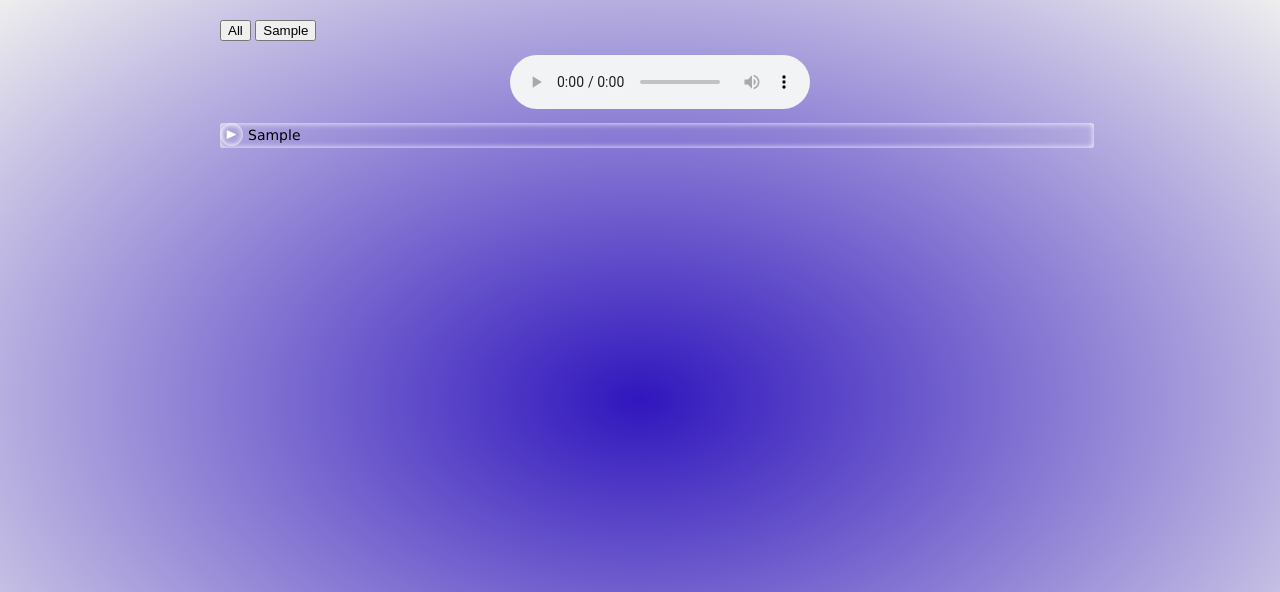
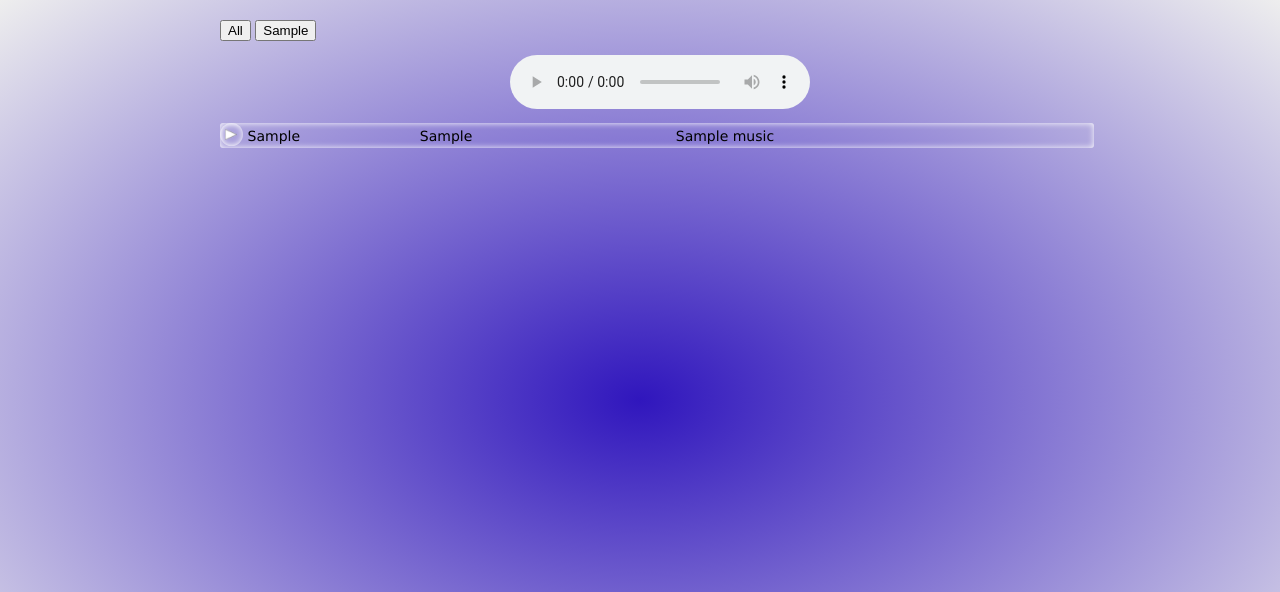
Before and after one commit to flomelki/musichub, a Node server app: page / in a window 1280 px wide. Shown: the top 592 px of the page. Run offline with Node 20, Linux system fonts and the light colour scheme; tables that the repository leaves empty hold one stand-in row (values such as "Sample post"); some libraries are stand-ins or nearby versions.

Commit message:
Improved UI by storing and using mp3 tags

```diff
--- a/modules/mongo.js
+++ b/modules/mongo.js
@@ -8,9 +8,13 @@ var Promise = require('promise')
 
 var musicSchema = mongoose.Schema({
   path : {type : String, required: true},
+  artist : { type : String, required : true},
+  album : { type : String, required : true},
+  title : { type : String, required : true},
   genre : {type: String, required: true},
   img: { data: Buffer, contentType: String }
 });
+musicSchema.index({'album' : 1, 'title' : 1});
 
 var fromToSchema = mongoose.Schema({
     from : {type : String, required: true},
@@ -44,7 +48,14 @@ mongoose.connect("mongodb://localhost/musicalBase", function(){
 
 function dbReset()
 {
-  mongoose.connection.db.dropDatabase();
+    //mongoose.connection.db.dropDatabase();
+    Music.remove(function(err, p){
+        if(err){    throw err;    }
+        else
+        {
+            console.log('No Of Documents deleted:' + p);
+        }
+    });
 
   recursive('musicFiles', function (err, files) {
     if (err)
@@ -70,7 +81,10 @@ function dbReset()
         {
           var music = new Music
           music.path = htmlEncode(filePath)
-          music.genre = (metadata.genre != null && metadata.genre != '' ? metadata.genre : '(empty)')
+          music.genre = nullorempty(metadata.genre, '(empty)')
+          music.album = nullorempty(metadata.album, '(empty)')
+          music.artist = nullorempty(metadata.artist, '(empty)')
+          music.title = nullorempty(metadata.title, '(empty)')
           if (metadata.picture.length > 0)
           {
             music.img.data = metadata.picture[0].data
@@ -101,3 +115,8 @@ function dbReset()
 
   });
 }
+
+function nullorempty(s, def)
+{
+   return s != null && s != '' ? s : def;
+}
--- a/public/stylesheets/style.css
+++ b/public/stylesheets/style.css
@@ -4,10 +4,6 @@ body {
   width : 75%;
   font: 14px "Lucida Grande", Helvetica, Arial, sans-serif;
   background-image:radial-gradient(#3016BD, #EEE);
-}
-
-a {
-    color: #00B7FF;
 }
 
 ul
@@ -40,7 +36,6 @@ ul
     border-style: hidden;
     transition: all 0.2s;
     cursor: pointer;
-    vertical-align: middle;
  }
 
  .btnPlay:hover{
@@ -53,23 +48,44 @@ ul
 {
     height: 25px;
     width: 95%;
-    text-overflow: ellipsis;
-    white-space: nowrap;
-    overflow: hidden;
     -webkit-box-shadow: inset 0 0 6px rgba(256, 256, 256, 1);
     box-shadow: inset 0 0 6px rgba(256, 256, 256, 1);
     border-radius: 3px;
+    display: flex;
 }
 
 .musicList
 {
     height: 60%;
     overflow-y: scroll;
+    position: relative;
 }
 
-.pathMusicFile
+.albumMusicFile, .artistMusicFile, .titleMusicFile
 {
-    vertical-align: sub;
+    margin: auto;
+    text-overflow: ellipsis;
+    white-space: nowrap;
+    overflow: hidden;
+}
+
+.artistMusicFile
+{
+    width: 20%;
+    float: left;
+}
+
+.albumMusicFile
+{
+    width: 30%;
+    float: left;
+    margin-left: 5px;
+}
+
+.titleMusicFile
+{
+    width: 50%;
+    margin-left: 5px;
 }
 
 /* scrollbar definition */
--- a/routes/musics.js
+++ b/routes/musics.js
@@ -9,8 +9,10 @@ router.get('/', function(req, res) {
   Music.find().distinct("genre").exec(function(err, genreList)
   {
     genreList.sort();
-    Music.find().sort({'path' : 1}).exec(function(err, musicFileList)
+    Music.find().sort({'album' : 1, 'title' : 1}).exec(function(err, musicFileList)
     {
+        if (err)    throw err;
+
         console.log('Found smthg...')
         var jsonGenreList = []
         jsonGenreList.push({"genre" : "", "display" : "All"})
@@ -19,6 +21,7 @@ router.get('/', function(req, res) {
             jsonGenreList.push({"genre" : genre, "display" : genre});
         });
         console.log('Pushed...')
+
         res.render('index', {musicFileList : musicFileList, genreList : jsonGenreList});
     });
   });
--- a/scripts/player.js
+++ b/scripts/player.js
@@ -17,17 +17,19 @@ function play(path, genre) {
         var musicList = document.getElementById('musicList');
         var found = false, isPlaying = false;
         var i = 0;
-
+        console.log(musicList.children.length)
         while(i < musicList.children.length && (!found || !isPlaying))
         {
             if (found && (currentGenre == "" || musicList.children[i].children[0].innerHTML == currentGenre) && musicList.children[i].style.display == "")
             {
+                console.log('new play !!')
                 isPlaying = true;
-                play(musicList.children[i].children[2].innerHTML, musicList.children[i].children[0].innerHTML);
+                play(musicList.children[i].children[1].innerHTML, musicList.children[i].children[0].innerHTML);
             }
 
-            if (musicList.children[i].children[2].innerHTML == path)
+            if (musicList.children[i].children[1].innerHTML == path)
             {
+                console.log('found !!')
                 found = true;
             }
             i++;
@@ -100,14 +102,16 @@ function updateUI(displayedList, noneList)
 {
     if (displayedList != null && displayedList.length > 0)
     {
-        d3.selectAll(displayedList).transition().duration(500)
+        d3.selectAll(displayedList).transition()
+            .duration(500)
             .style('opacity', 1)
-            .style('display', '')
-            .style("color", function(d, i) { return i % 2 ? "#111" : "#333"; });
+            .style("color", function(d, i) { return i % 2 ? "#111" : "#333"; })
+            .style('display', '');
     }
     else
     {
-        d3.select('#musicList').selectAll('li').style("color", function(d, i) { return i % 2 ? "#111" : "#333"; });
+        d3.select('#musicList').selectAll('li')
+            .style("color", function(d, i) { return i % 2 ? "#111" : "#333"; })
     }
 
     if (noneList != null && noneList.length > 0)
--- a/views/index.ejs
+++ b/views/index.ejs
@@ -33,8 +33,11 @@ Pas de musique !
 		<% musicFileList.forEach(function(musicFile) { %>
 			<li id="<%= musicFile.path %>" class="liMusicFile">
 				<span style="display:none"><%= musicFile.genre %></span>
+                <span style="display:none"><%- musicFile.path %></span>
                 <button class="btnPlay" onclick="play('<%= musicFile.path %>', '<%= musicFile.genre %>')"></button>
-				<span class="pathMusicFile"><%- musicFile.path %></span>
+                <span class="artistMusicFile"><%= musicFile.artist %></span>
+                <span class="albumMusicFile"><%= musicFile.album %></span>
+                <span class="titleMusicFile"><%= musicFile.title %></span>
 			</li>
 		<% }); %>
 	</ul>
```
Also changed, not shown: common/prototypes.js (line endings or trailing spaces).
